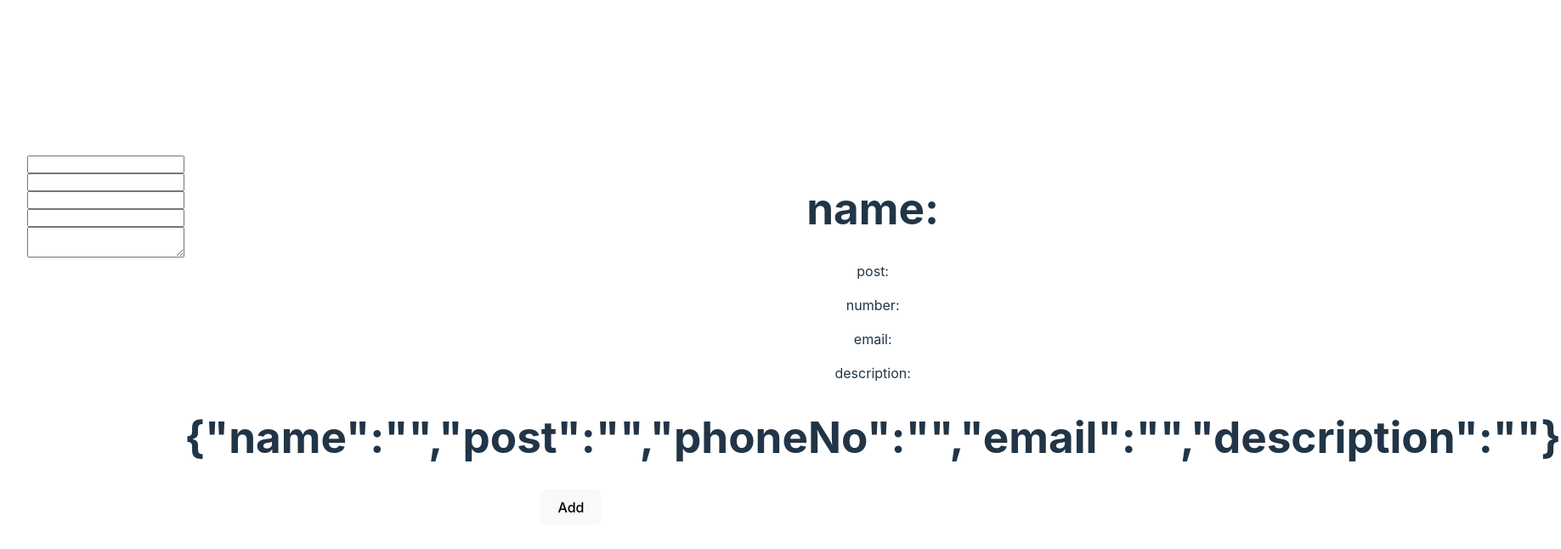
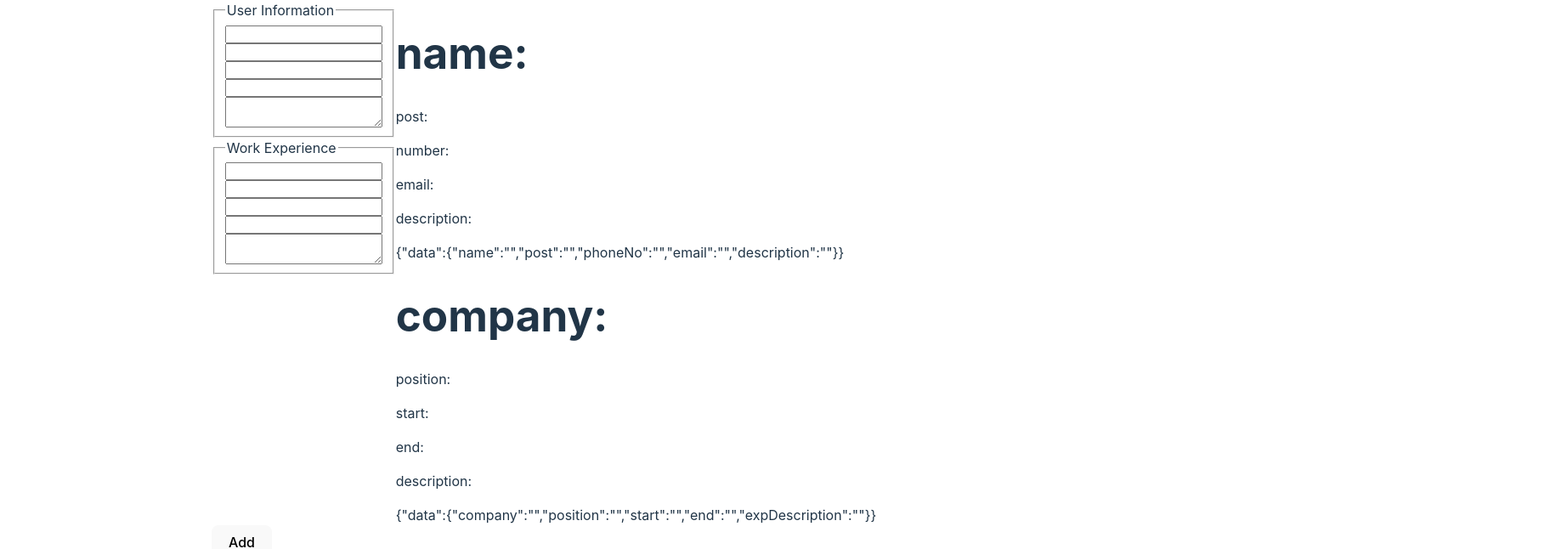
Before and after one commit to aaronsww/cv-application, a React (Vite) app: page / in a window 1280 px wide. Shown: the top 646 px of the page at 85% size, 1837 px wide, since content can reach past the window. Built offline with nearby package versions, Linux system fonts and the light colour scheme.

Commit message:
feat: takes work experience i/p and renders o/p

```diff
--- a/src/App.css
+++ b/src/App.css
@@ -1,52 +1,10 @@
-#root {
-  max-width: 1280px;
-  margin: 0 auto;
-  padding: 2rem;
-  text-align: center;
-}
-
-.logo {
-  height: 6em;
-  padding: 1.5em;
-  will-change: filter;
-  transition: filter 300ms;
-}
-.logo:hover {
-  filter: drop-shadow(0 0 2em #646cffaa);
-}
-.logo.react:hover {
-  filter: drop-shadow(0 0 2em #61dafbaa);
-}
-
-@keyframes logo-spin {
-  from {
-    transform: rotate(0deg);
-  }
-  to {
-    transform: rotate(360deg);
-  }
-}
-
-@media (prefers-reduced-motion: no-preference) {
-  a:nth-of-type(2) .logo {
-    animation: logo-spin infinite 20s linear;
-  }
-}
-
-.card {
-  padding: 2em;
-}
-
-.read-the-docs {
-  color: #888;
-}
 
 .mainContainer{
   display: flex;
+  justify-content: space-around;
 }
 
-form {
+fieldset {
   display: flex;
   flex-direction: column;
-  width: 50%;
 }
--- a/src/App.jsx
+++ b/src/App.jsx
@@ -14,7 +14,6 @@ function App() {
     <div >
       <General />
       <button onClick={handleContent} type="submit">Add</button>
-
     </div>
   )
 }
--- /dev/null
+++ b/src/components/Display.jsx
@@ -0,0 +1,18 @@
+import React from 'react'
+
+function Display(props) {
+  return (
+    <div>
+
+              <h1>name: {props.data.name}</h1>
+              <p>post: {props.data.post}</p>
+              <p>number: {props.data.phoneNo}</p>
+              <p>email: {props.data.email}</p>
+              <p>description: {props.data.description}</p>
+              <div>{ JSON.stringify(props)}</div>
+
+    </div>
+  )
+}
+
+export default Display
--- /dev/null
+++ b/src/components/ExpDisplay.jsx
@@ -0,0 +1,17 @@
+import React from 'react'
+
+function Display(props) {
+  return (
+    <div>
+              <h1>company: {props.data.company}</h1>
+              <p>position: {props.data.position}</p>
+              <p>start: {props.data.start}</p>
+              <p>end: {props.data.end}</p>
+              <p>description: {props.data.expDescription}</p>
+              <div>{ JSON.stringify(props)}</div>
+
+    </div>
+  )
+}
+
+export default Display
--- a/src/components/General.jsx
+++ b/src/components/General.jsx
@@ -1,9 +1,12 @@
 import React, {useState} from 'react';
 import '../App.css'
+import Display from './Display';
+import ExpDisplay from './ExpDisplay';
 
 function General() {
 
   const[info, setInfo] = useState({name: '', post: '',phoneNo: '',email: '', description: ''})
+  const[expInfo, setExpInfo] = useState({company: '', position: '',start: '',end: '', expDescription: ''})
 
   function handleInfo(e, infor) {
     console.log(infor)
@@ -11,20 +14,27 @@ function General() {
   }
   return(
       <div className='mainContainer'>
-        <form>
-          <input type='text' value={info.name} onChange={(e) => handleInfo(e, info.name)}/>
-          <input type='text' value={info.post} onChange={e => setInfo({...info, post : e.target.value})}/>
-          <input type='number' value={info.phoneNo} onChange={e => setInfo({...info, phoneNo : e.target.value})}/>
-          <input type='email' value={info.email} onChange={e => setInfo({...info, email : e.target.value})}/>
-          <textarea type='text' value={info.description} onChange={e => setInfo({...info, description : e.target.value})}/>
-        </form>
         <div>
-          <h1>name: {info.name}</h1>
-          <p>post: {info.post}</p>
-          <p>number: {info.phoneNo}</p>
-          <p>email: {info.email}</p>
-          <p>description: {info.description}</p>
-          <h1>{ JSON.stringify(info)}</h1>
+            <fieldset>
+              <legend>User Information</legend>
+              <input type='text' value={info.name} onChange={(e) => handleInfo(e, info.name)}/>
+              <input type='text' value={info.post} onChange={e => setInfo({...info, post : e.target.value})}/>
+              <input type='number' value={info.phoneNo} onChange={e => setInfo({...info, phoneNo : e.target.value})}/>
+              <input type='email' value={info.email} onChange={e => setInfo({...info, email : e.target.value})}/>
+              <textarea type='text' value={info.description} onChange={e => setInfo({...info, description : e.target.value})}/>
+            </fieldset>
+            <fieldset>
+              <legend>Work Experience</legend>
+              <input type='text' value={expInfo.company} onChange={(e) => setExpInfo({...expInfo, company : e.target.value})}/>
+              <input type='text' value={expInfo.position} onChange={e => setExpInfo({...expInfo, position : e.target.value})}/>
+              <input type='text' value={expInfo.start} onChange={e => setExpInfo({...expInfo, start : e.target.value})}/>
+              <input type='text' value={expInfo.end} onChange={e => setExpInfo({...expInfo, end : e.target.value})}/>
+              <textarea type='text' value={expInfo.expDescription} onChange={e => setExpInfo({...expInfo, expDescription : e.target.value})}/>
+            </fieldset>
+        </div>
+        <div>
+            <Display data={info} />
+            <ExpDisplay data={expInfo} />
         </div>
       </div>
   )
--- a/src/index.css
+++ b/src/index.css
@@ -2,11 +2,6 @@
   font-family: Inter, system-ui, Avenir, Helvetica, Arial, sans-serif;
   line-height: 1.5;
   font-weight: 400;
-
-  color-scheme: light dark;
-  color: rgba(255, 255, 255, 0.87);
-  background-color: #242424;
-
   font-synthesis: none;
   text-rendering: optimizeLegibility;
   -webkit-font-smoothing: antialiased;
@@ -25,7 +20,7 @@ a:hover {
 
 body {
   margin: 0;
-  display: flex;
+
   place-items: center;
   min-width: 320px;
   min-height: 100vh;
@@ -43,7 +38,6 @@ button {
   font-size: 1em;
   font-weight: 500;
   font-family: inherit;
-  background-color: #1a1a1a;
   cursor: pointer;
   transition: border-color 0.25s;
 }
```
